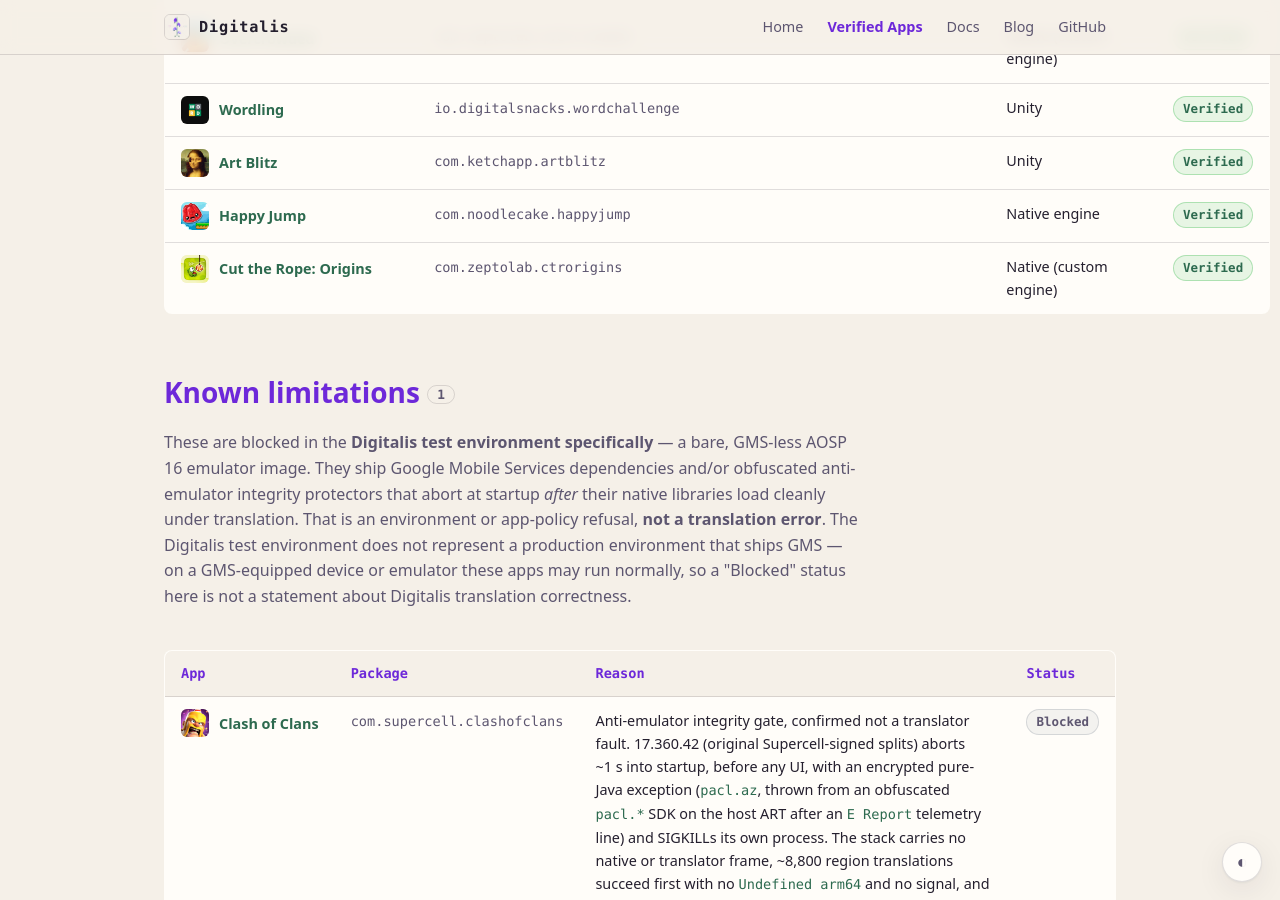
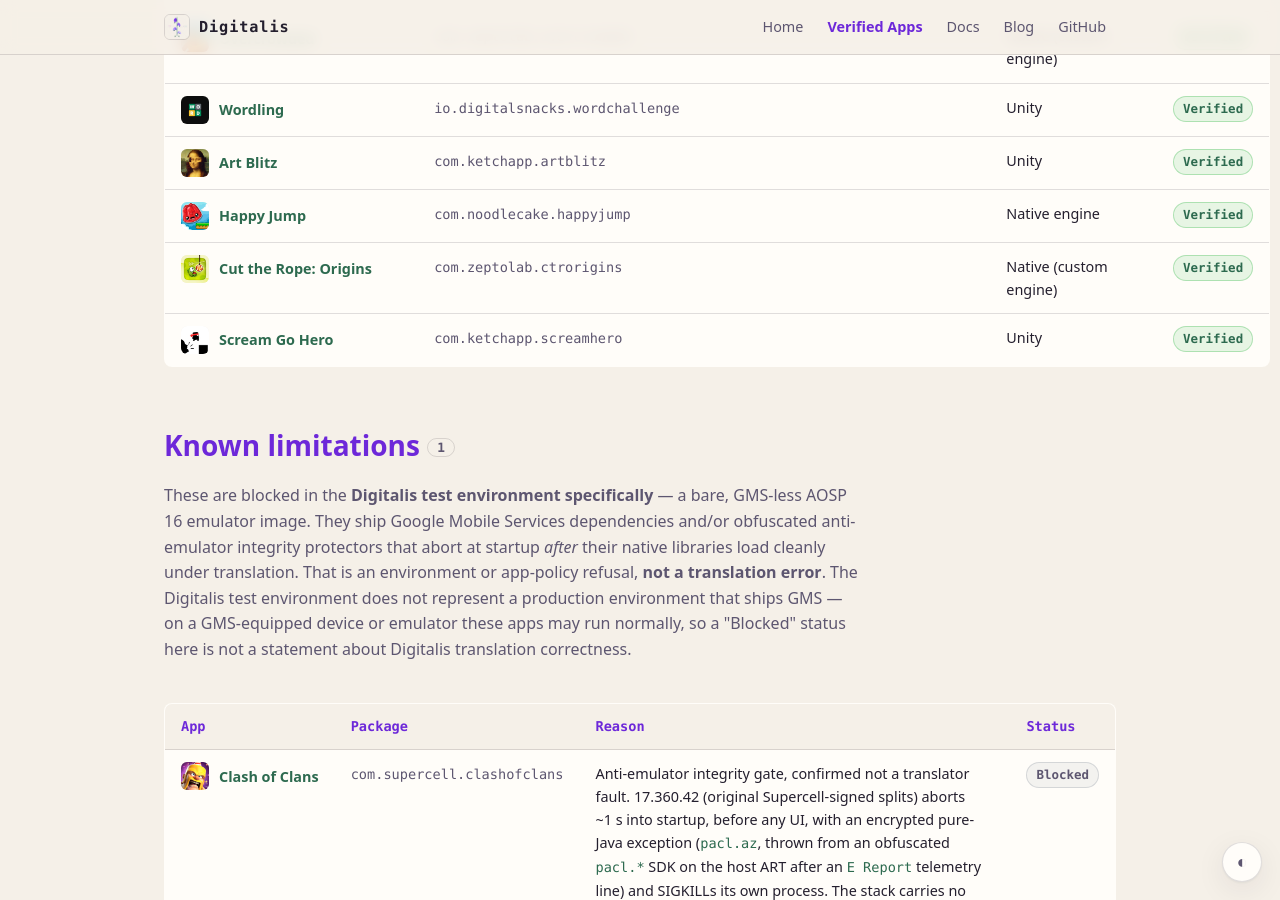
Before and after one commit to DigitalisX64/digitalisx64.github.io, a Jekyll site: the page built from apps.html, in a window 1280 px wide and 900 px high, scrolled down 8231 px. Built offline with Jekyll 4.4.1, drawn with Linux system fonts in a browser that asks for light colours; some of the changed text lies outside the part shown.

Commit message:
apps.yml: add Scream Go Hero (verified game) + icon

```diff
--- a/_data/apps.yml
+++ b/_data/apps.yml
@@ -394,6 +394,9 @@ verified:
   - name: 'Cut the Rope: Origins'
     package: com.zeptolab.ctrorigins
     stack: 'Native (custom engine)'
+  - name: 'Scream Go Hero'
+    package: com.ketchapp.screamhero
+    stack: 'Unity'
 
 # No apps are currently in this state; the section drops out of the page while
 # this list is empty.
```
Also changed, not shown: assets/icons/com.ketchapp.screamhero.png (added).
